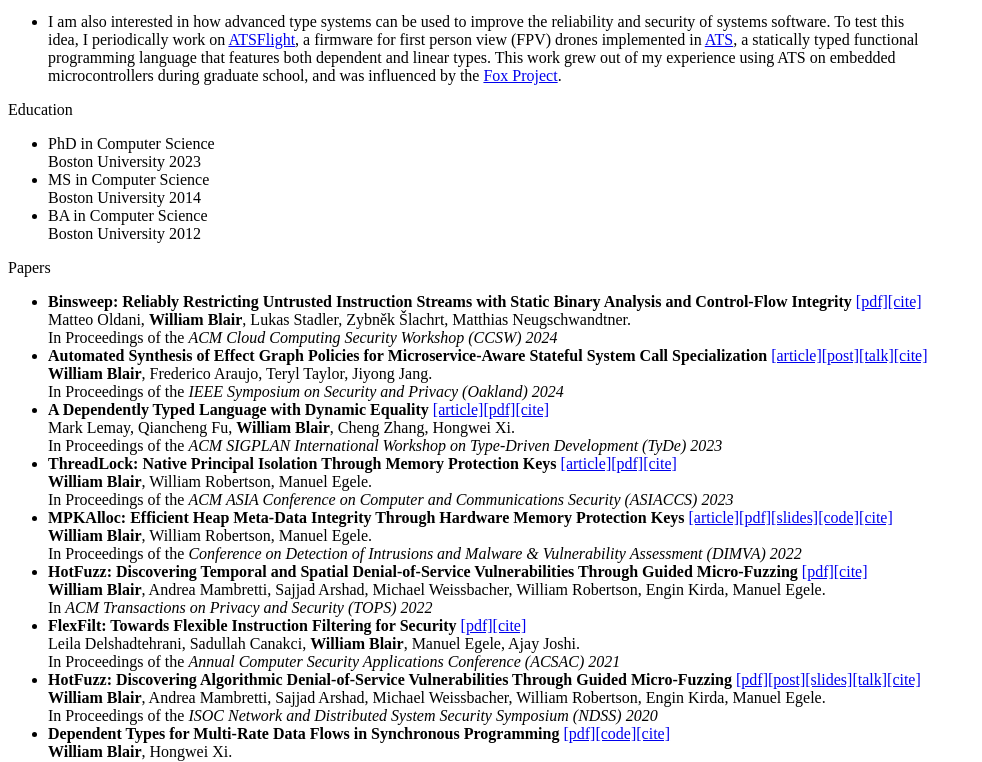
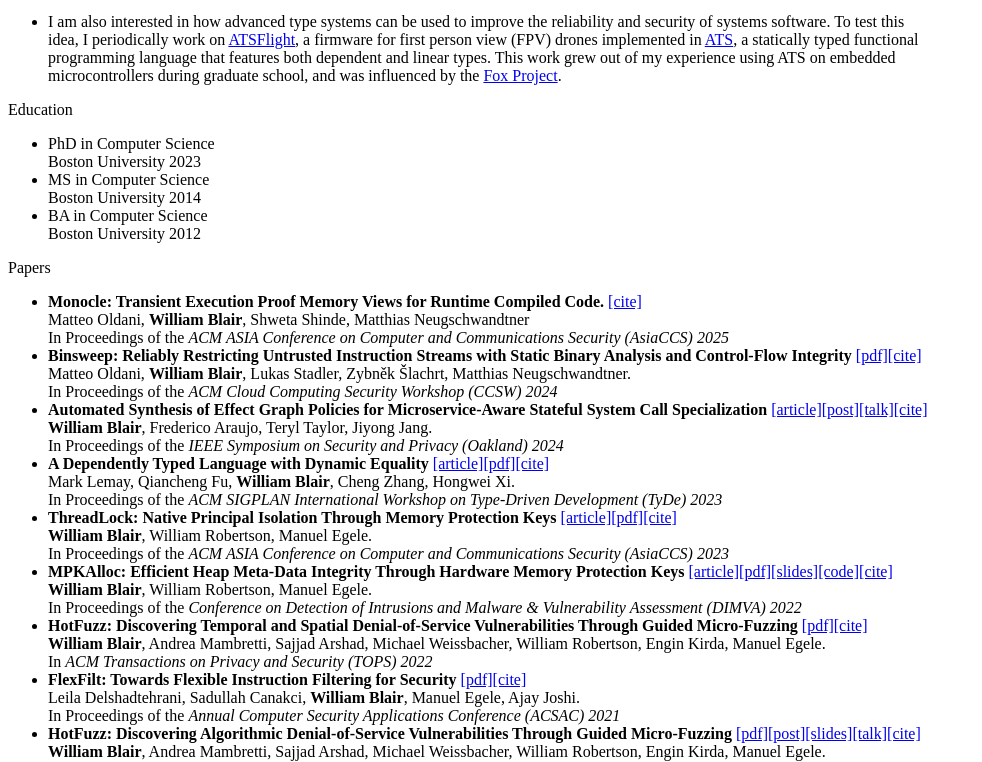
Before and after one commit to wdblair/wdblair.github.io, a plain HTML site: page index.html in a window 1280 px wide. Shown: the part 452-1214 px from the top of the page, without its empty margins (0-982 px from the left). Drawn offline with Linux system fonts and the light colour scheme.

Commit message:
Add Monocle.

```diff
--- a/index.html
+++ b/index.html
@@ -51,7 +51,11 @@ Education
 
 Papers
 <ul>
-    <li><b>Binsweep: Reliably Restricting Untrusted Instruction Streams with Static Binary Analysis and Control-Flow Integrity</b> <a target="_blank" href="https://labs.oracle.com/pls/apex/f?p=94065:10:2886587073937:11049">[pdf]</a><a target="_blank" href="https://raw.githubusercontent.com/wdblair/wdblair.github.io/master/papers/binsweep.bib">[cite]</a><br>
+    <li><b>Monocle: Transient Execution Proof Memory Views for Runtime Compiled Code.</b> <a target="_blank" href="https://raw.githubusercontent.com/wdblair/wdblair.github.io/master/papers/monocle.bib">[cite]</a><br>
+    Matteo Oldani, <b>William Blair</b>, Shweta Shinde, Matthias Neugschwandtner<br>
+    In Proceedings of the <i>ACM ASIA Conference on Computer and Communications Security (AsiaCCS) 2025</i>
+    </li>
+    <li><b>Binsweep: Reliably Restricting Untrusted Instruction Streams with Static Binary Analysis and Control-Flow Integrity</b> <a target="_blank" href="https://dl.acm.org/doi/10.1145/3689938.3694778">[pdf]</a><a target="_blank" href="https://raw.githubusercontent.com/wdblair/wdblair.github.io/master/papers/binsweep.bib">[cite]</a><br>
     Matteo Oldani, <b>William Blair</b>, Lukas Stadler, Zybn&ecaron;k &Scaron;lachrt, Matthias Neugschwandtner.<br>
     In Proceedings of the <i>ACM Cloud Computing Security Workshop (CCSW) 2024</i>
     </li>
@@ -65,7 +69,7 @@ Papers
     </li>
     <li><b>ThreadLock: Native Principal Isolation Through Memory Protection Keys</b> <a target="_blank" href="https://dl.acm.org/doi/abs/10.1145/3579856.3595797">[article]</a><a target="_blank" href="https://dl.acm.org/doi/pdf/10.1145/3579856.3595797">[pdf]</a><a target="_blank" href="https://raw.githubusercontent.com/wdblair/wdblair.github.io/master/papers/threadlock.bib">[cite]</a><br>
     <b>William Blair</b>, William Robertson, Manuel Egele.<br>
-    In Proceedings of the <i>ACM ASIA Conference on Computer and Communications Security (ASIACCS) 2023</i>
+    In Proceedings of the <i>ACM ASIA Conference on Computer and Communications Security (AsiaCCS) 2023</i>
     </li>
     <li><b>MPKAlloc: Efficient Heap Meta-Data Integrity Through Hardware Memory Protection Keys</b> <a target="_blank" href="https://link.springer.com/chapter/10.1007/978-3-031-09484-2_8">[article]</a><a target="_blank" href="https://seclab.bu.edu/papers/mpkalloc-dimva22.pdf">[pdf]</a><a target="_blank" href="/static/mpkalloc.pptx">[slides]</a><a target="_blank" href="https://www.github.com/buseclab/mpkalloc">[code]</a><a target="_blank" href="https://raw.githubusercontent.com/wdblair/wdblair.github.io/master/papers/mpkalloc.bib">[cite]</a><br>
     <b>William Blair</b>, William Robertson, Manuel Egele.<br>
```
Also changed, not shown: 2 other files.
